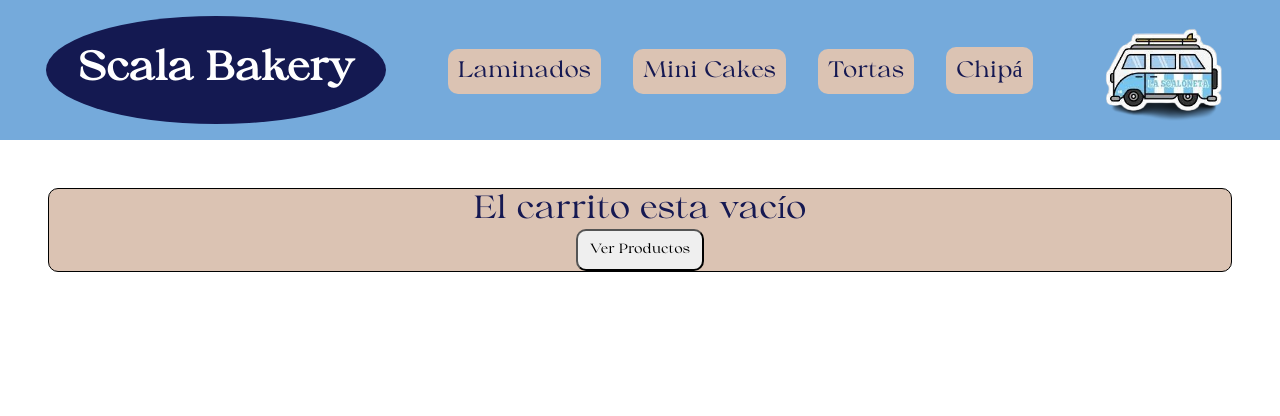
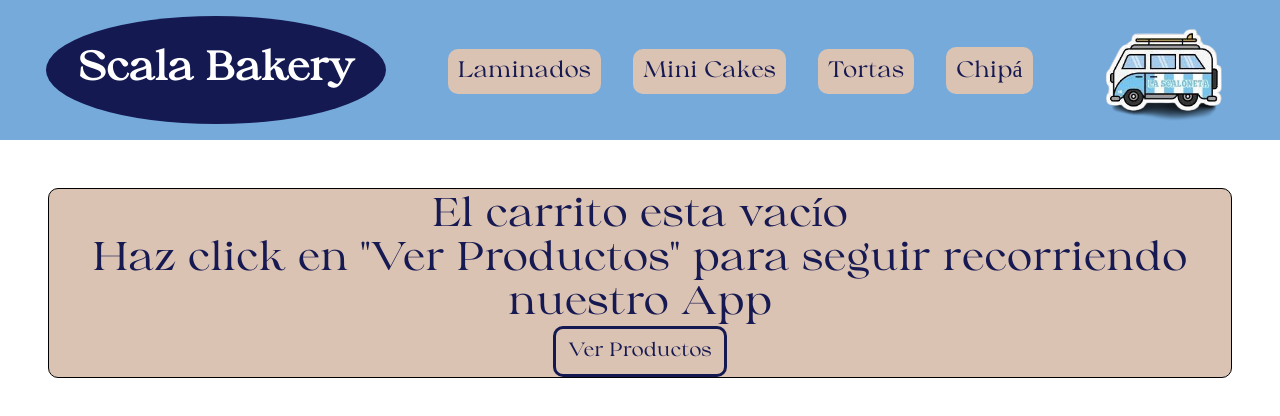
Before and after one commit to enzogitcode/pfgarigliorjs, a React (Vite) app: page /cart in a window 1280 px wide. Shown: the top 416 px of the page. Built offline with nearby package versions, Linux system fonts and the light colour scheme.

Commit message:
cambios carrito

```diff
--- a/src/componentes/Cart/Cart.css
+++ b/src/componentes/Cart/Cart.css
@@ -10,6 +10,11 @@
     display: flex;
     flex-direction: column;
 }
+
+.divCarritoVacio p {
+    font-size: 2.5rem;
+}
+
 .divCarritoLleno {
     background-color: var(--cardBisque);
     color: var(--azulletras);
@@ -29,3 +34,31 @@
     font-family: 'Collingar';
     border-radius: 10px;
 }
+
+.divBtnsCarrito {
+    display: flex;
+    justify-content: center;
+    gap: 1rem;
+}
+
+.btnCarrito {
+    font-size: 1.5rem;
+    padding: 1%;
+    background-color: var(--azulnegocio);
+    color: #fff;
+    border-radius: 10px;
+}
+
+.btnCarrito a:visited {
+    color: #fff;
+}
+
+.verProductos {
+    font-family: 'Collingar';
+    background-color: var(--cardBisque);
+    color: var(--azulletras);
+    font-size: 1.2rem;
+    padding: 1%;
+    border-radius: 10px;
+    border: solid var(--azulnegocio);
+}
--- a/src/componentes/Cart/Cart.jsx
+++ b/src/componentes/Cart/Cart.jsx
@@ -13,6 +13,7 @@ const Cart = () => {
             <>
                 <div className='divCarritoVacio'>
                     <p>El carrito esta vacío</p>
+                    <p>Haz click en "Ver Productos" para seguir recorriendo nuestro App</p>
                     {/*                     <img src="" alt="carritovacio" />
  */}                    <Link to="/"><button className="verProductos">Ver Productos </button></Link>
                 </div>
@@ -25,8 +26,9 @@ const Cart = () => {
                 carrito.map(prod => <CartItem key={prod.id} {...prod} />)
             }
             <h3> Total:$ {total}  </h3>
-            <button onClick={() => vaciarCarrito()}> Vaciar Carrito </button>
-            <button><Link to="/checkout"> Finalizar Compra </Link></button>
+            <div className="divBtnsCarrito">
+                <button className="btnCarrito btnVaciarCarrito" onClick={() => vaciarCarrito()}> Vaciar Carrito </button>
+                <button className="btnCarrito btnFinalizarCompraCarrito"><Link to="/checkout"> Finalizar Compra </Link></button></div>
         </div>
     )
 }
--- a/src/componentes/Checkout/Checkout.jsx
+++ b/src/componentes/Checkout/Checkout.jsx
@@ -60,6 +60,7 @@ const Checkout = () => {
 
 
 
+
   return (
     <div id='divFormulario'>
       <h3>Por favor, complete el siguiente formulario para finalizar la compra</h3>
@@ -70,6 +71,7 @@ const Checkout = () => {
             <div key={producto.item.id}>
               <p>{producto.item.nombre} x {producto.cantidad}</p>
               <p>Precio: ${producto.item.precio}</p>
+              <button onClick={() => eliminarDelCarrito}>Eliminar del carrito</button>
             </div>
           ))
         }
--- a/src/componentes/Item/Item.css
+++ b/src/componentes/Item/Item.css
@@ -27,7 +27,7 @@ h3 {
 
 .cardProducto img {
     width: 150px;
-    max-height: 150px;
+    max-height: 8rem;
 }
 
 .cardNombre {
--- a/src/componentes/ItemDetail/ItemDetail.css
+++ b/src/componentes/ItemDetail/ItemDetail.css
@@ -4,11 +4,18 @@
     text-align: center;
     border-radius: 10px;
     margin: 3rem;
+    padding: 1%;
     flex-wrap: wrap;
+
     * {
         margin: .8rem;
     }
 
+}
+
+.itemDetailNombre {
+    font-size: 2rem;
+    font-family: 'Collingar';
 }
 
 .itemDetailDescripcionTitulo {
@@ -26,6 +33,10 @@ img {
     border-radius: 14px;
 }
 
+.itemDetailPrecio {
+    font-size: 1.8rem;
+}
+
 #btnTerminarCompra {
     font-size: 1.5rem;
     padding: 1%;
```
